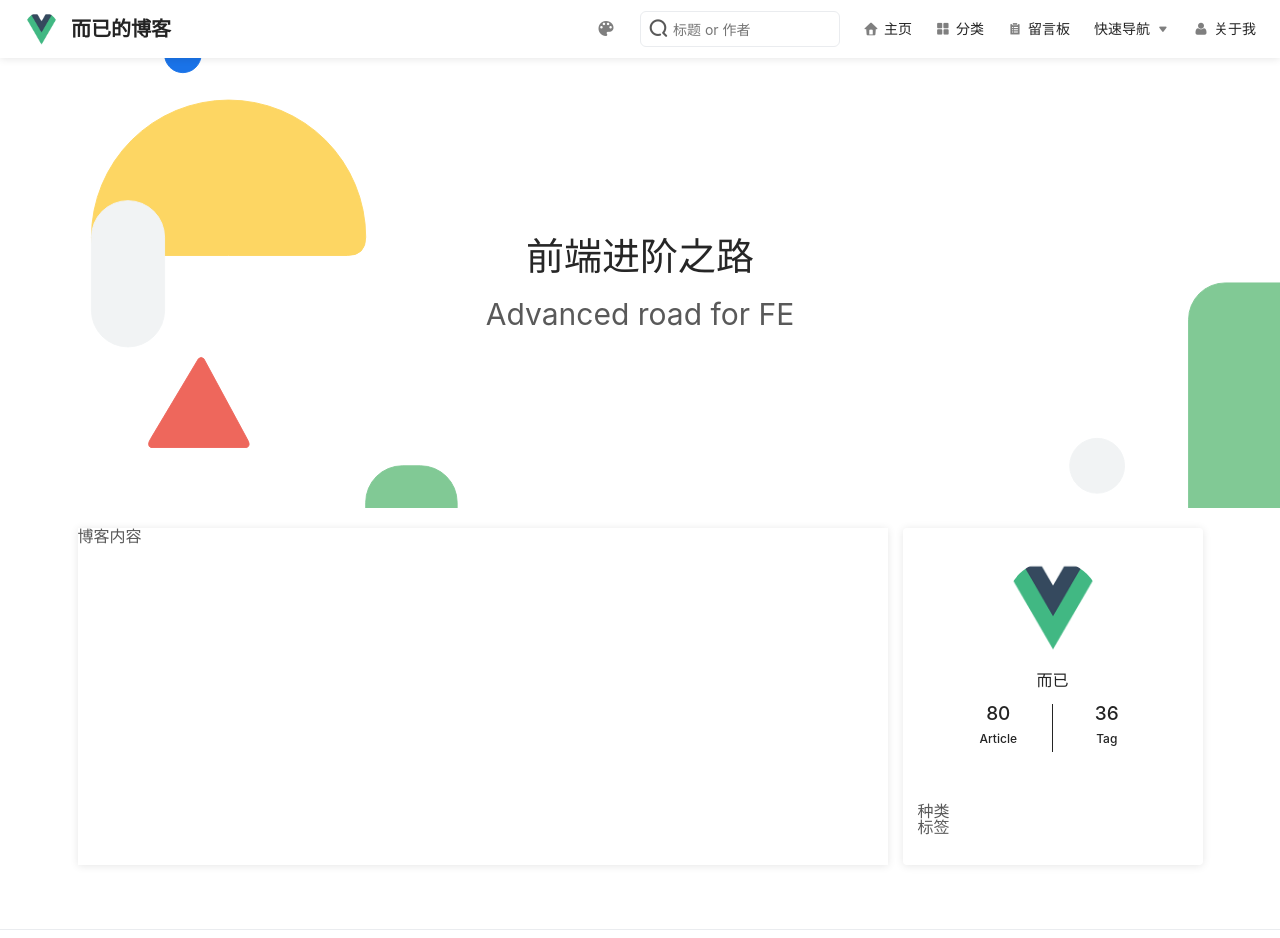
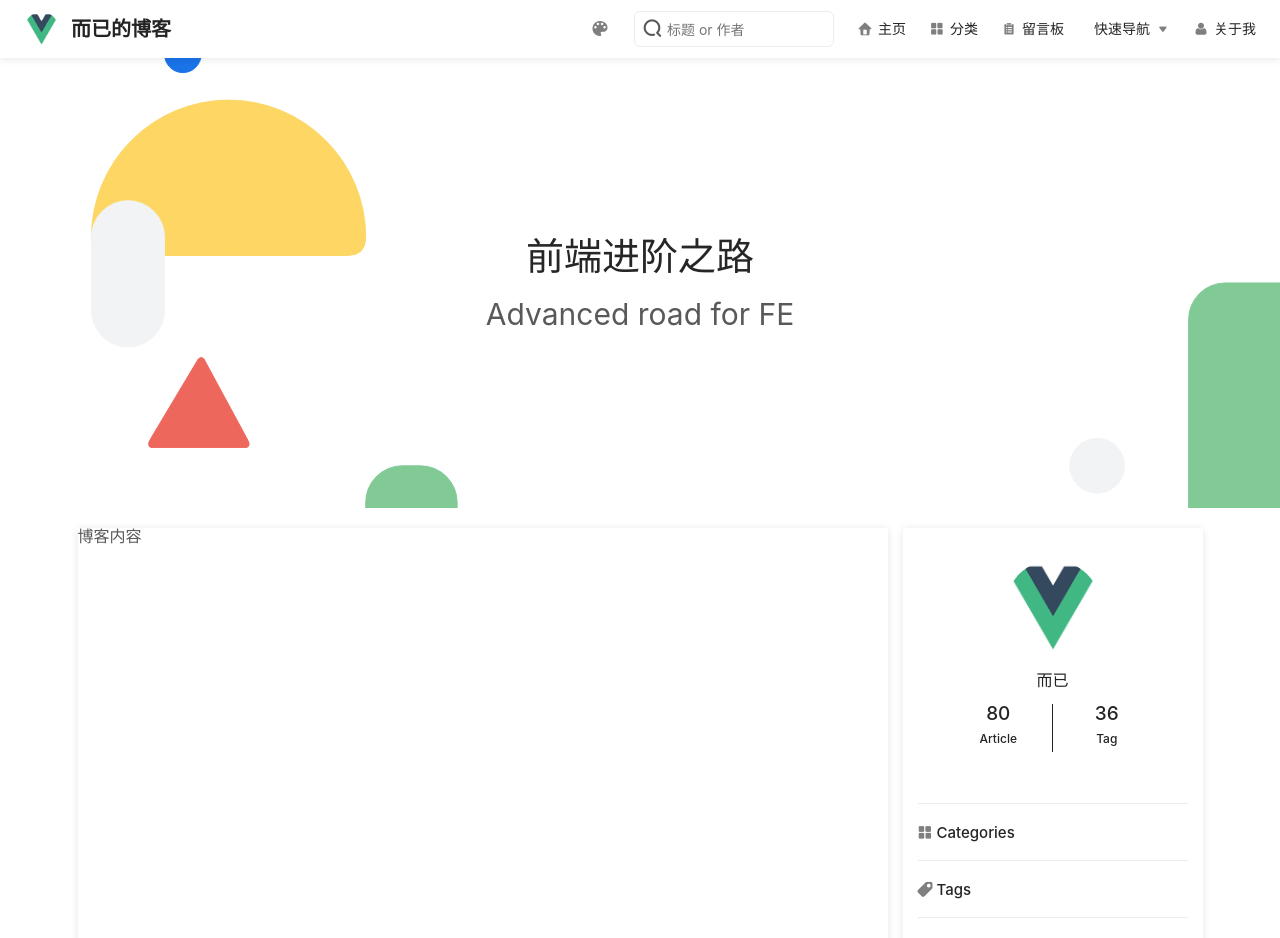
Before and after one commit to Allen-He/my-blog, a Vue app in the folder client/: page /home in a window 1280 px wide. Shown: the top 938 px of the page. Built offline with nearby package versions, Linux system fonts and the light colour scheme.

Commit message:
feat(客户端): 利用v-html解决“通过props动态传递iconfont编码至显 示失效”的问题；封装SectionTitle组件

```diff
--- a/client/src/views/blog/components/NavBar.vue
+++ b/client/src/views/blog/components/NavBar.vue
@@ -12,15 +12,9 @@
         <i class="iconfont">&#xe8b9;</i>
         <input type="text" placeholder="标题 or 作者">
       </div>
-      <NavItem title="主页" @click="$router.push({name: 'Index'})">
-        <i class="iconfont">&#xe613;</i>
-      </NavItem>
-      <NavItem title="分类" @click="$router.push({name: 'Categories'})">
-        <i class="iconfont">&#xe669;</i>
-      </NavItem>
-      <NavItem title="留言板" @click="$router.push({name: 'Message'})">
-        <i class="iconfont">&#xe604;</i>
-      </NavItem>
+      <NavItem title="主页" iconCode="&#xe613;" @click="$router.push({name: 'Index'})" />
+      <NavItem title="分类" iconCode="&#xe669;" @click="$router.push({name: 'Categories'})" />
+      <NavItem title="留言板" iconCode="&#xe604;" @click="$router.push({name: 'Message'})" />
       <NavItem title="快速导航" :isDrop="true">
         <template v-slot:dropMenu>
           <ul class="dropMenu">
@@ -39,9 +33,7 @@
           </ul>
         </template>
       </NavItem>
-      <NavItem title="关于我" @click="$router.push({name: 'About'})">
-        <i class="iconfont">&#xeca6;</i>
-      </NavItem>
+      <NavItem title="关于我" iconCode="&#xeca6;" @click="$router.push({name: 'About'})" />
     </div>
   </header>
 </template>
--- a/client/src/views/blog/components/NavItem.vue
+++ b/client/src/views/blog/components/NavItem.vue
@@ -1,7 +1,7 @@
 <template>
   <div class="navItem" @click="$emit('click')">
     <div class="itemWrap">
-      <slot></slot>
+      <i class="iconfont" v-html="iconCode"></i>
       <div class="title">{{ title }}</div>
       <i v-if="isDrop" class="iconfont arrow">&#xe60a;</i>
     </div>
@@ -21,6 +21,10 @@
 export default {
   props: {
     title: {
+      type: String,
+      default: '',
+    },
+    iconCode: {
       type: String,
       default: '',
     },
--- /dev/null
+++ b/client/src/views/blog/components/SectionTitle.vue
@@ -0,0 +1,38 @@
+<template>
+  <div class="sectionTitle">
+    <i class="iconfont" v-html="iconCode"></i>
+    <span class="title">{{ title }}</span>
+  </div>
+</template>
+
+<script>
+export default {
+  props: {
+    title: {
+      type: String,
+      default: 'Title',
+    },
+    iconCode: {
+      type: String,
+      default: '',
+    },
+  },
+};
+</script>
+
+<style lang="less" scoped>
+.sectionTitle {
+  border-top: 1px solid #eaecef;
+  padding: 20px 0;
+  .iconfont {
+    font-size: 15px;
+    color: #7F7F7F;
+    margin-right: 4px;
+  }
+  .title {
+    font-size: 15px;
+    font-weight: 500;
+    color: #242424;
+  }
+}
+</style>
--- a/client/src/views/blog/pages/Index.vue
+++ b/client/src/views/blog/pages/Index.vue
@@ -25,8 +25,15 @@
               </div>
             </div>
           </div>
-          <div class="categoriesBox">种类</div>
-          <div class="tagsBox">标签</div>
+          <div class="categoriesBox">
+            <SectionTitle title="Categories" iconCode="&#xe669;" />
+          </div>
+          <div class="tagsBox">
+            <SectionTitle title="Tags" iconCode="&#xe605;" />
+          </div>
+          <div class="friendsBox">
+            <SectionTitle title="Friendly Links" iconCode="&#xe63e;" />
+          </div>
         </div>
       </div>
     </div>
@@ -35,10 +42,12 @@
 </template>
 
 <script>
+import SectionTitle from '../components/SectionTitle.vue';
 import FooterBar from '../components/FooterBar.vue';
 
 export default {
   components: {
+    SectionTitle,
     FooterBar,
   },
 };
```
